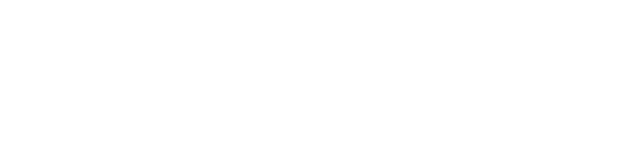
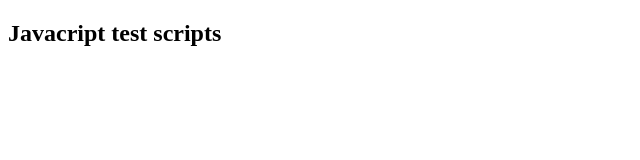
Before and after one commit to Mbiydzenyuy3/js-exercises, a plain HTML site: page index.html in a window 1280 px wide. Shown: the whole page, without its empty margins (0-640 px from the left). Drawn offline with Linux system fonts and the light colour scheme.

```diff
--- a/index.html
+++ b/index.html
@@ -6,6 +6,12 @@
     <title>Document</title>
   </head>
   <body>
+    <div class="container">
+      <div class="main-heading">
+        <h2>Javacript test scripts</h2>
+        <p></p>
+      </div>
+    </div>
     <script src="./script/index.js"></script>
     <script src="./script/exerciseone.js"></script>
     <script src="./script/factorial.js"></script>
```
